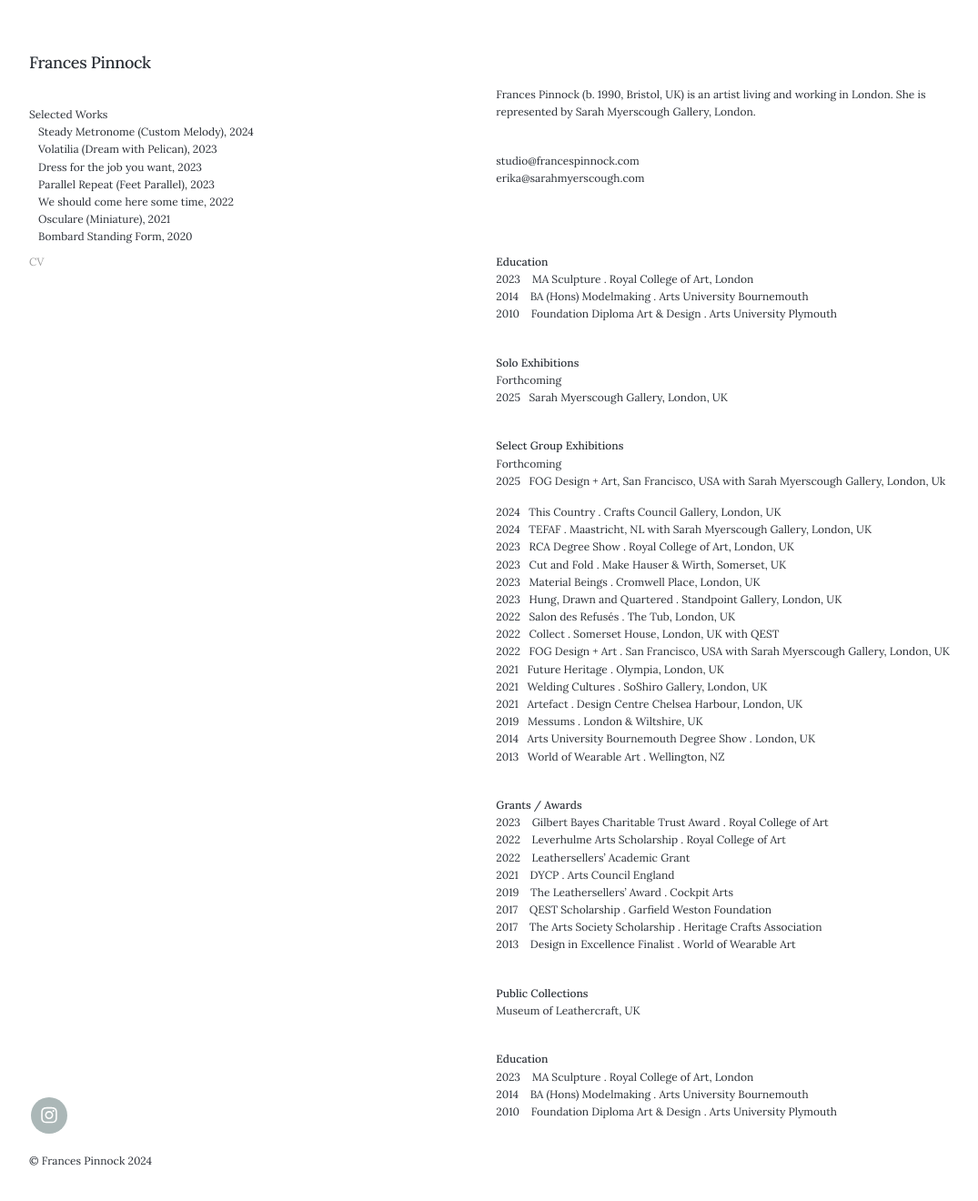
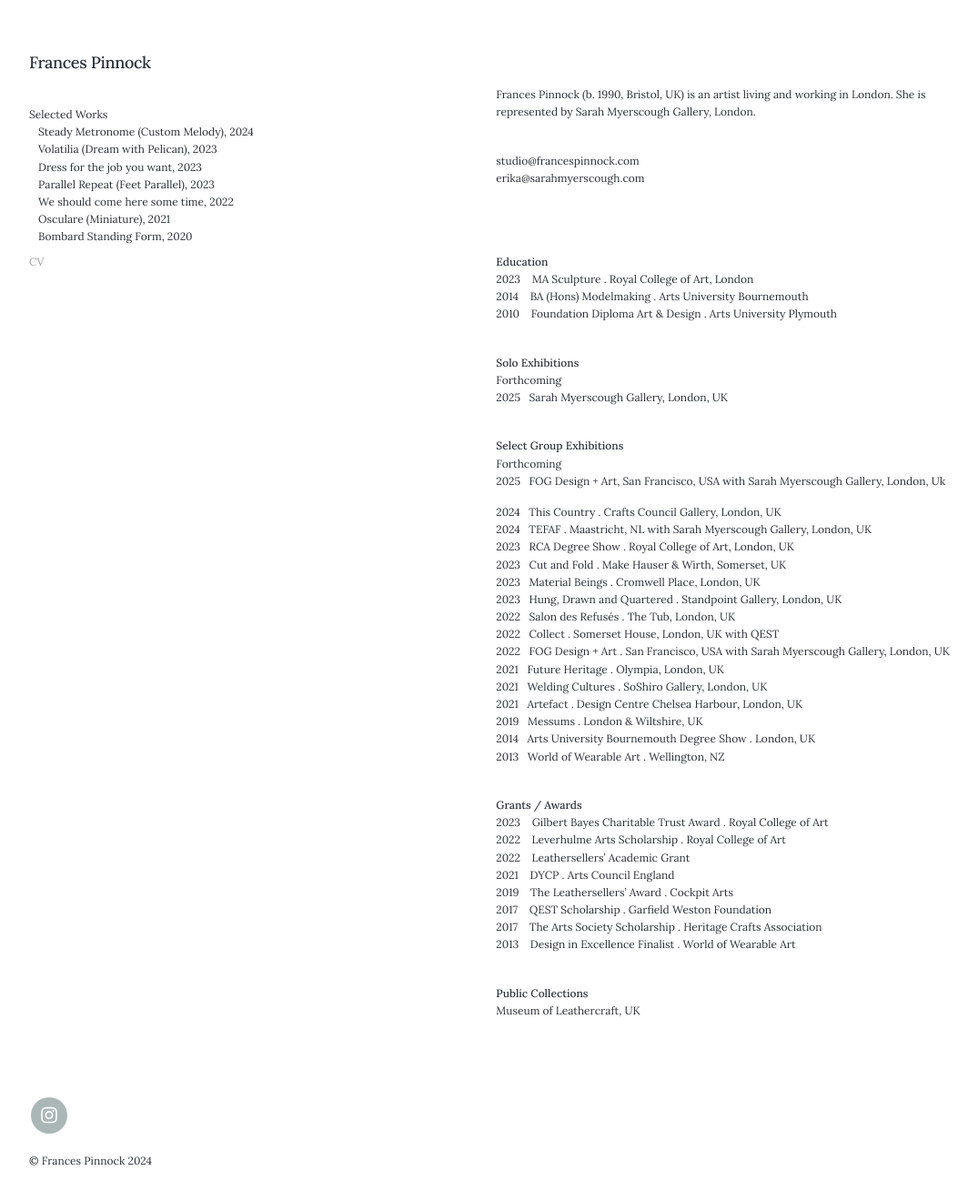
Before and after one commit to francespinnock/francespinnock.github.io, a Jekyll site: the page built from _pages/cv.md, in a window 1280 px wide and 1325 px high. Shown: the top 1320 px of the window at 91% size, without its empty margins (28-1103 px from the left). Built offline with Jekyll 4.4.1, drawn with Linux system fonts in a browser that asks for light colours; nearby versions of some CDN libraries; some web fonts are replaced.

Commit message:
Update cv.md

```diff
--- a/_pages/cv.md
+++ b/_pages/cv.md
@@ -60,10 +60,3 @@ Forthcoming
 **Public Collections**
 Museum of Leathercraft, UK
 <br />
-
-**Education**
-2023&nbsp;&nbsp;&nbsp; MA Sculpture . Royal College of Art, London
-2014&nbsp;&nbsp;&nbsp; BA (Hons) Modelmaking . Arts University Bournemouth
-2010&nbsp;&nbsp;&nbsp; Foundation Diploma Art & Design . Arts University Plymouth
-
-<br />
```
